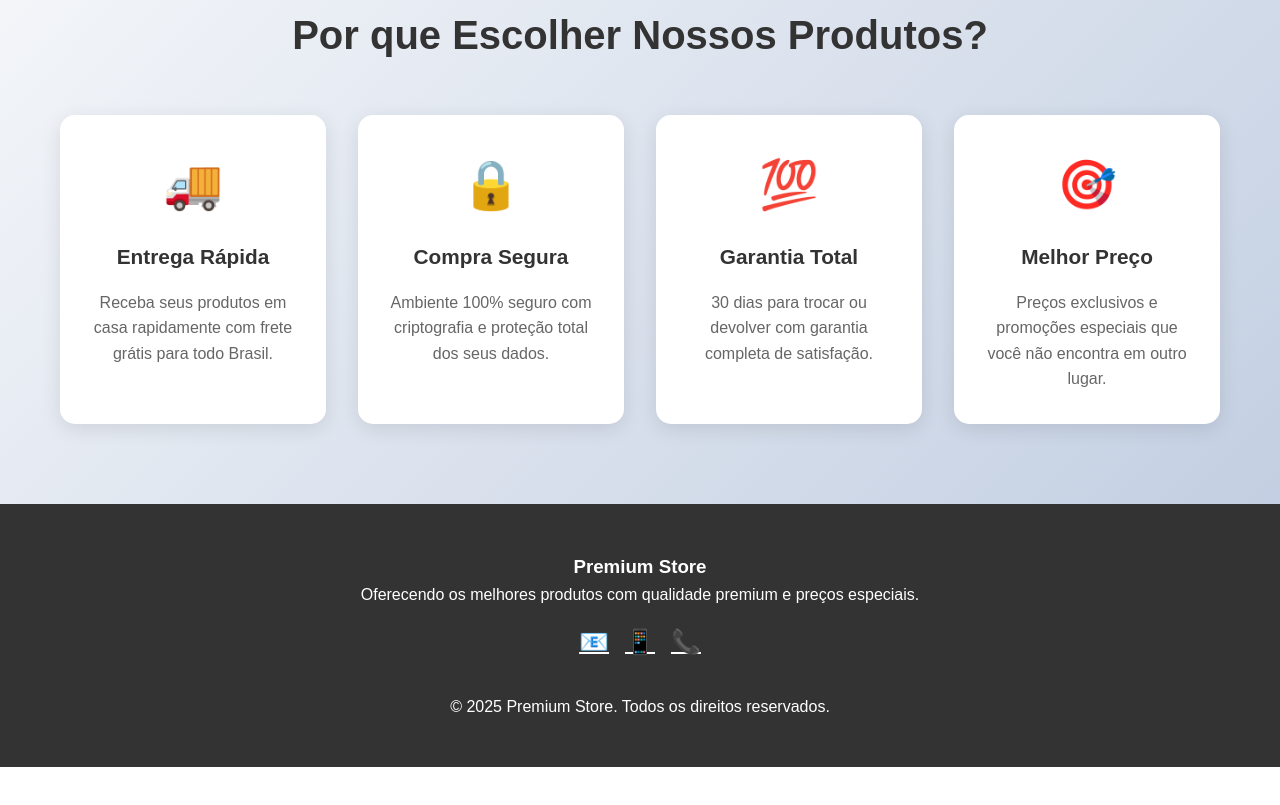
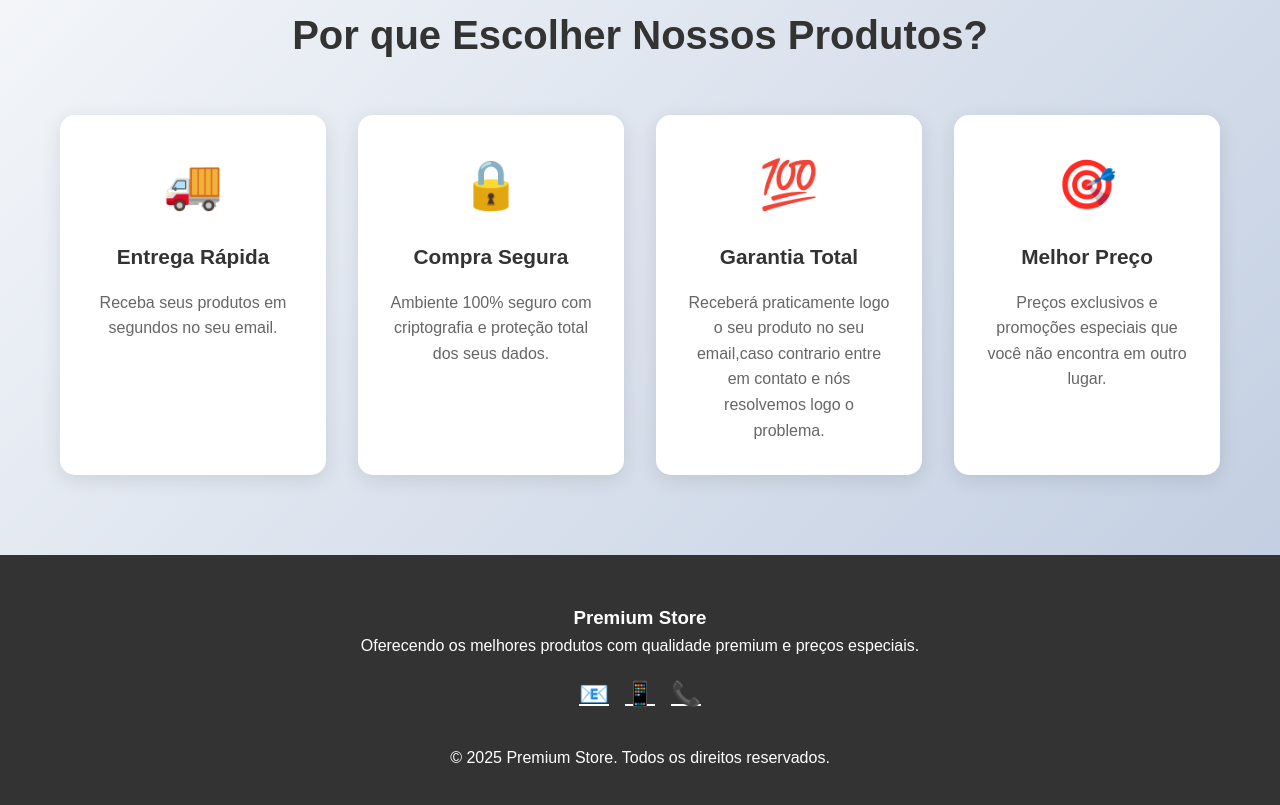
Before and after one commit to PixelCrafter69/meusite, a plain HTML site: page index.html in a window 1280 px wide. Shown: the part 1978-2783 px from the top of the page. Before the commit the page ends 2745 px from the top, so only its background shows below. Drawn offline with Linux system fonts and the light colour scheme.

Commit message:
Update index.html

```diff
--- a/index.html
+++ b/index.html
@@ -443,7 +443,7 @@
                 <div class="feature-card">
                     <div class="feature-icon">🚚</div>
                     <h3 class="feature-title">Entrega Rápida</h3>
-                    <p class="feature-description">Receba seus produtos em casa rapidamente com frete grátis para todo Brasil.</p>
+                    <p class="feature-description">Receba seus produtos em segundos no seu email.</p>
                 </div>
                 <div class="feature-card">
                     <div class="feature-icon">🔒</div>
@@ -453,7 +453,7 @@
                 <div class="feature-card">
                     <div class="feature-icon">💯</div>
                     <h3 class="feature-title">Garantia Total</h3>
-                    <p class="feature-description">30 dias para trocar ou devolver com garantia completa de satisfação.</p>
+                    <p class="feature-description">Receberá praticamente logo o seu produto no seu email,caso contrario entre em contato e nós resolvemos logo o problema.</p>
                 </div>
                 <div class="feature-card">
                     <div class="feature-icon">🎯</div>
```
